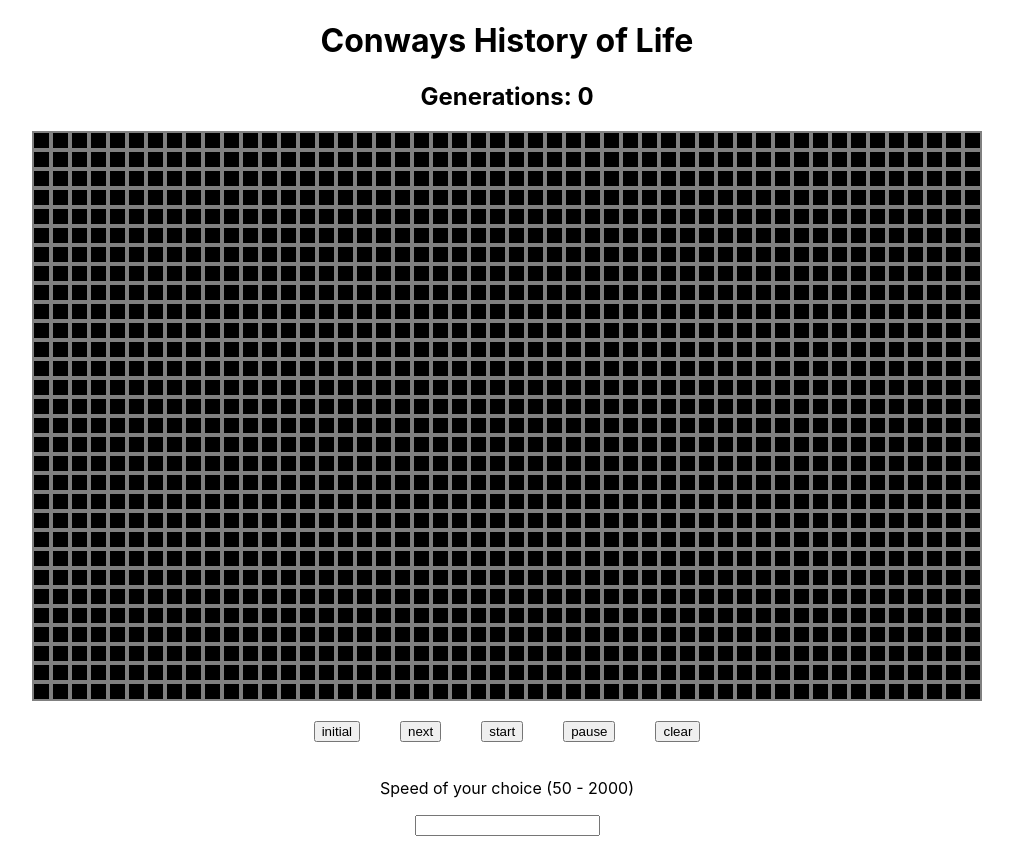
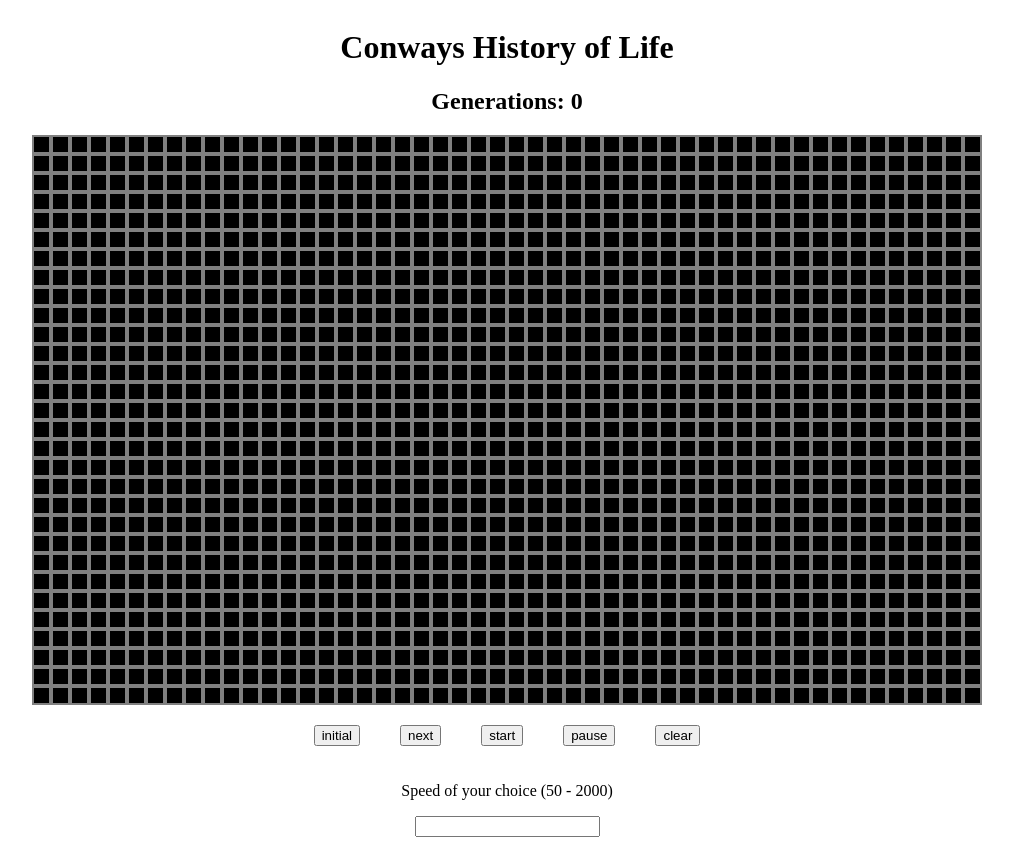
Before and after one commit to haoyuy19/zhe-li-haoyu-yang-assignment2, a React (Create React App) app: page /grid in a window 1280 px wide. Shown: the whole page, without its empty margins (133-1146 px from the left). Built offline with nearby package versions, Linux system fonts and the light colour scheme.

Commit message:
minor bug fix

```diff
--- a/src/Grid.jsx
+++ b/src/Grid.jsx
@@ -4,6 +4,13 @@ class Grid extends React.Component {
     render() {
         // eslint-disable-next-line react/prop-types
         const width = this.props.cols * 19;
+        var cellStyle = {
+            width: width,
+            lineHeight: '0',
+            margin: 'auto',
+            boxShadow: '0px 0px 20px white',
+            marginTop: '20px',
+        };
         var arr = [];
 
         // eslint-disable-next-line react/prop-types
@@ -25,7 +32,7 @@ class Grid extends React.Component {
         }
         //console.log(arr);
         return (
-            <div className="grid" style={{ width: width }}>
+            <div className="grid" style={cellStyle}>
                 {arr}
             </div>
         );
--- a/src/Main.jsx
+++ b/src/Main.jsx
@@ -57,6 +57,7 @@ class Main extends React.Component {
     };
 
     init = () => {
+        this.clear();
         let copy = JSON.parse(JSON.stringify(this.state.grid));
         for (let i = 0; i < height; i++) {
             for (let j = 0; j < width; j++) {
@@ -183,7 +184,7 @@ class Main extends React.Component {
     };
 
     outofbound = () => {
-        if (width > 10 && width < 100 && height > 10 && height < 100) {
+        if (width >= 10 && width <= 100 && height >= 10 && height <= 100) {
             return (
                 <Grid
                     grid={this.state.grid}
--- a/src/index.js
+++ b/src/index.js
@@ -1,6 +1,5 @@
 import React from 'react';
 import ReactDOM from 'react-dom';
-import './index.css';
 
 import MainPage from './MainPage';
 
```
